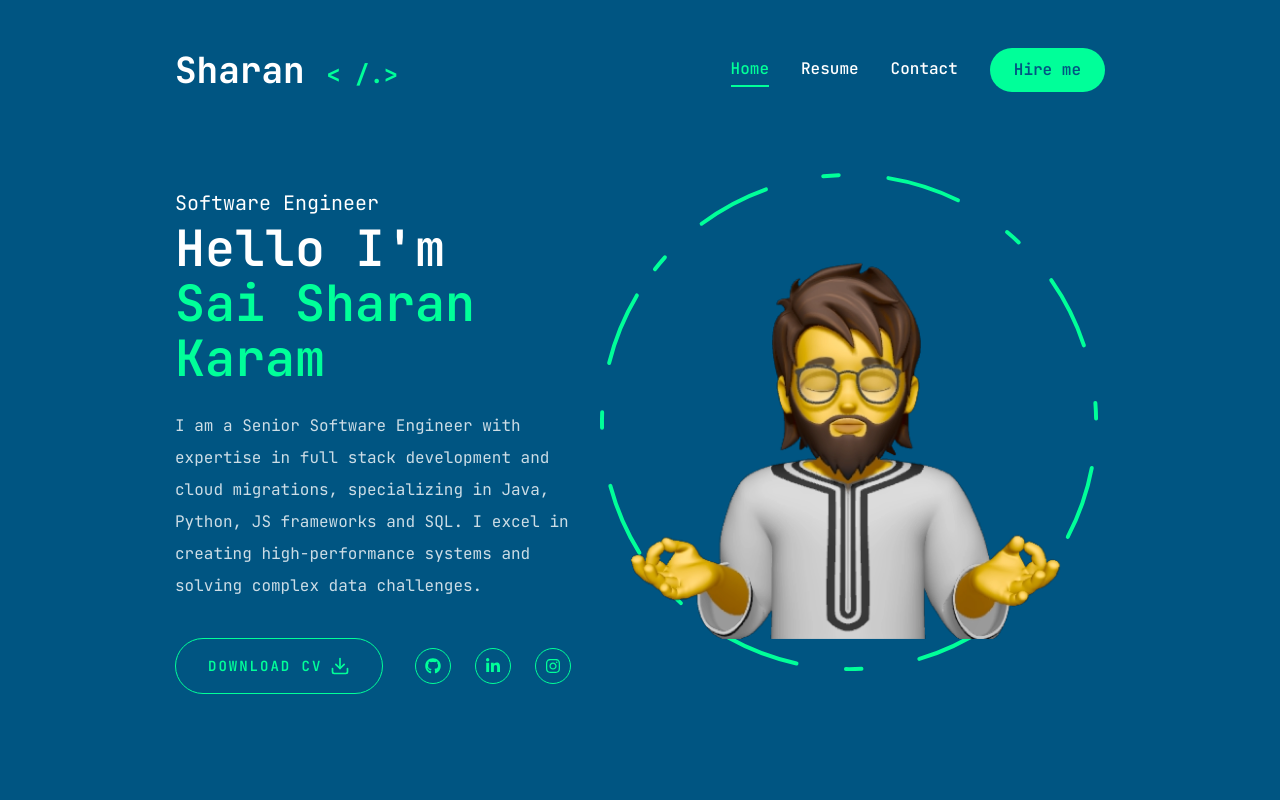
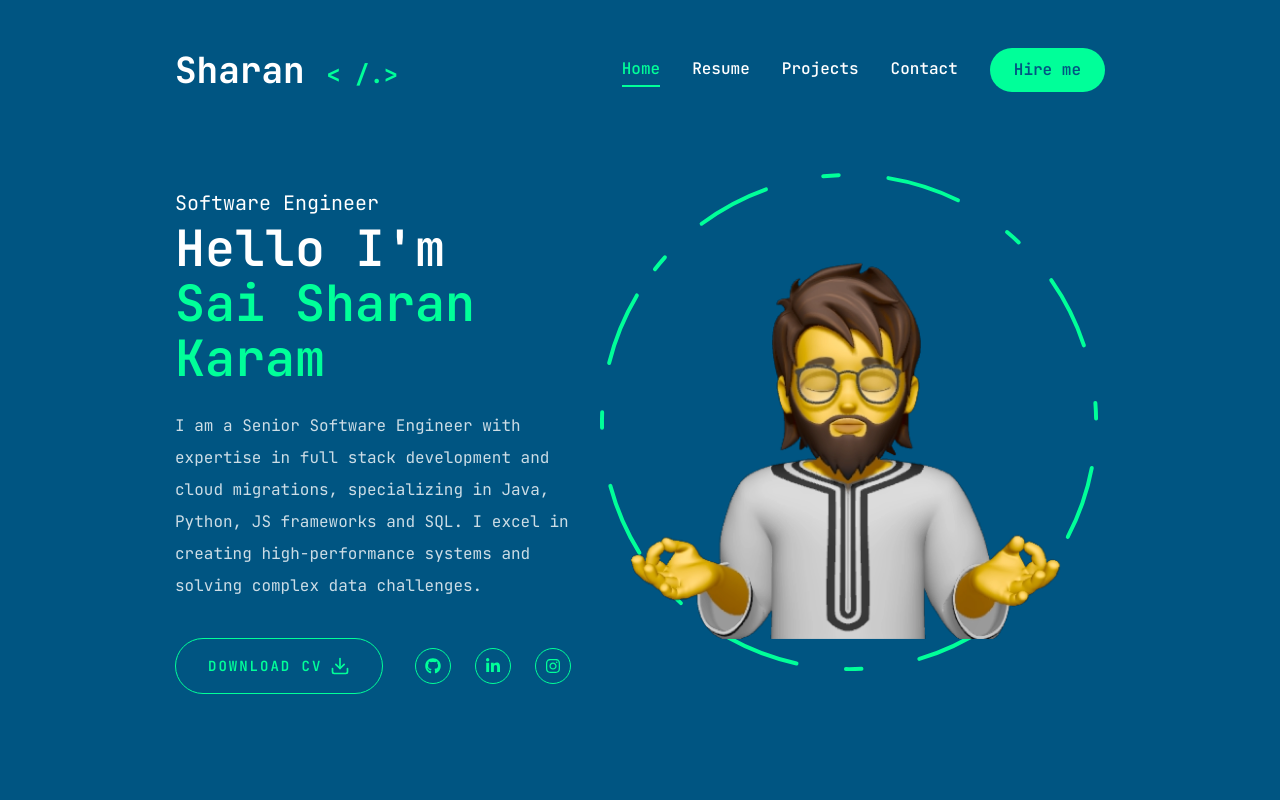
Before and after one commit to sharanreddy799/saisharankaram.github.io, a Next.js app: page / in a window 1280 px wide. Built offline with nearby package versions, Linux system fonts and the light colour scheme.

Commit message:
Added Projects section to the Nav

```diff
--- a/components/MobileNav.jsx
+++ b/components/MobileNav.jsx
@@ -13,10 +13,10 @@ const links = [
     name: "resume",
     path: "/resume",
   },
-  // {
-  //  name: "projects",
-  //  path: "/projects",
-  //},
+  {
+    name: "projects",
+    path: "/projects",
+  },
   {
     name: "contact",
     path: "/contact",
--- a/components/Nav.jsx
+++ b/components/Nav.jsx
@@ -12,10 +12,10 @@ const links = [
     name: "resume",
     path: "/resume",
   },
-  //{
-  // name: "projects",
-  // path: "/projects",
-  //},
+  {
+    name: "projects",
+    path: "/projects",
+  },
   {
     name: "contact",
     path: "/contact",
```
